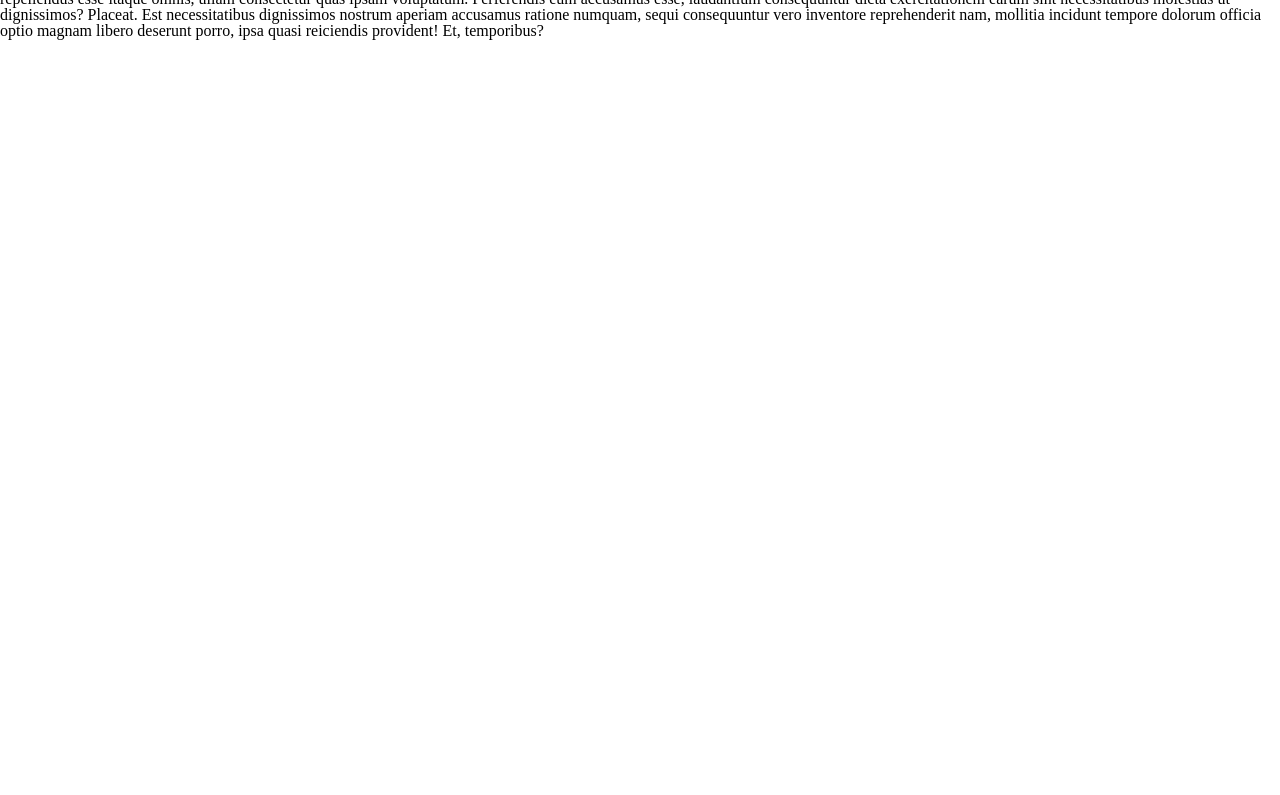
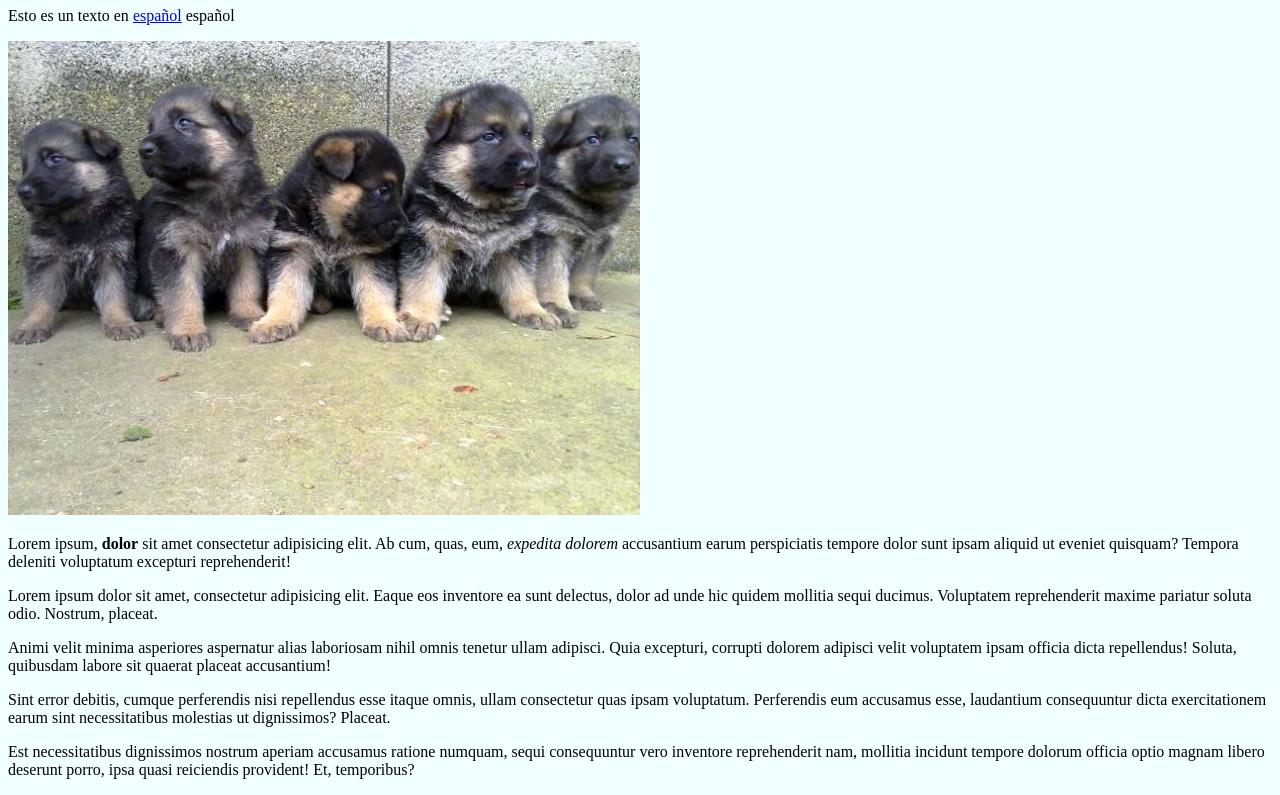
Before and after one commit to soniandrea/front_cife, a plain HTML site: page 02_mas_mundos/index.html in a window 1280 px wide. Shown: the part 73-868 px from the top of the page. Before the commit the page ends 800 px from the top, so only its background shows below. Drawn offline with Linux system fonts and the light colour scheme.

Commit message:
ejercicio 02_mas_mundos

```diff
--- a/02_mas_mundos/index.html
+++ b/02_mas_mundos/index.html
@@ -9,11 +9,14 @@
      <style>
     p {color: rgb(228, 18, 53) }
     </style> -->
+   <!-- Cambia la web y la deja sin estilos
+       <link rel="stylesheet" href="reset.css">  -->
     <link rel="stylesheet" href="style.css">
 </head>
 <body>
     <h1>Hola Mundo</h1>
-    <p>Esto es un texto en español</p>
+    <p>Esto es un texto en <a href="http://www.rae.es/">español</a> español</p>
+    <img src="./assets/cachorro-pastor_aleman.jpg" alt="Cinco cachorros de pastor alemán">
     <p>Lorem ipsum, <strong>dolor</strong> sit amet consectetur adipisicing elit. Ab cum, quas, eum, <em>expedita dolorem</em> accusantium earum perspiciatis tempore dolor sunt ipsam aliquid ut eveniet quisquam? Tempora deleniti voluptatum excepturi reprehenderit!</p>
     <p>Lorem ipsum dolor sit amet, consectetur adipisicing elit. Eaque eos inventore ea sunt delectus, dolor ad unde hic quidem mollitia sequi ducimus. Voluptatem reprehenderit maxime pariatur soluta odio. Nostrum, placeat.</p>
     <p>Animi velit minima asperiores aspernatur alias laboriosam nihil omnis tenetur ullam adipisci. Quia excepturi, corrupti dolorem adipisci velit voluptatem ipsam officia dicta repellendus! Soluta, quibusdam labore sit quaerat placeat accusantium!</p>
--- /dev/null
+++ b/02_mas_mundos/reset.css
@@ -0,0 +1,50 @@
+/* http://meyerweb.com/eric/tools/css/reset/
+   v2.0 | 20110126
+   License: none (public domain)
+*/
+
+html, body, div, span, applet, object, iframe,
+h1, h2, h3, h4, h5, h6, p, blockquote, pre,
+a, abbr, acronym, address, big, cite, code,
+del, dfn, em, img, ins, kbd, q, s, samp,
+small, strike, strong, sub, sup, tt, var,
+b, u, i, center,
+dl, dt, dd, ol, ul, li,
+fieldset, form, label, legend,
+table, caption, tbody, tfoot, thead, tr, th, td,
+article, aside, canvas, details, embed,
+figure, figcaption, footer, header, hgroup,
+menu, nav, output, ruby, section, summary,
+time, mark, audio, video {
+	margin: 0;
+	padding: 0;
+	border: 0;
+	font-size: 100%;
+	font: inherit;
+	vertical-align: baseline;
+}
+/* HTML5 display-role reset for older browsers */
+article, aside, details, figcaption, figure,
+footer, header, hgroup, menu, nav, section {
+	display: block;
+}
+body {
+	line-height: 1;
+}
+ol, ul {
+	list-style: none;
+}
+blockquote, q {
+	quotes: none;
+}
+blockquote:before, blockquote:after,
+q:before, q:after {
+	content: '';
+	content: none;
+}
+table {
+	border-collapse: collapse;
+	border-spacing: 0;
+}
+h1, p {display: inline;
+}
--- a/02_mas_mundos/style.css
+++ b/02_mas_mundos/style.css
@@ -1,50 +1,7 @@
-/* http://meyerweb.com/eric/tools/css/reset/
-   v2.0 | 20110126
-   License: none (public domain)
-*/
-
-html, body, div, span, applet, object, iframe,
-h1, h2, h3, h4, h5, h6, p, blockquote, pre,
-a, abbr, acronym, address, big, cite, code,
-del, dfn, em, img, ins, kbd, q, s, samp,
-small, strike, strong, sub, sup, tt, var,
-b, u, i, center,
-dl, dt, dd, ol, ul, li,
-fieldset, form, label, legend,
-table, caption, tbody, tfoot, thead, tr, th, td,
-article, aside, canvas, details, embed,
-figure, figcaption, footer, header, hgroup,
-menu, nav, output, ruby, section, summary,
-time, mark, audio, video {
-	margin: 0;
-	padding: 0;
-	border: 0;
-	font-size: 100%;
-	font: inherit;
-	vertical-align: baseline;
+body {
+    background-color: azure;
 }
-/* HTML5 display-role reset for older browsers */
-article, aside, details, figcaption, figure,
-footer, header, hgroup, menu, nav, section {
-	display: block;
+/* Esto es para todas las imagenes */
+img {
+    width: 50%
 }
-body {
-	line-height: 1;
-}
-ol, ul {
-	list-style: none;
-}
-blockquote, q {
-	quotes: none;
-}
-blockquote:before, blockquote:after,
-q:before, q:after {
-	content: '';
-	content: none;
-}
-table {
-	border-collapse: collapse;
-	border-spacing: 0;
-}
-h1, p {display: inline;
-}
--- /dev/null
+++ b/03_mi_web/style.css
@@ -0,0 +1,6 @@
+body {
+    background-color: azure; font-family: 'Montserrat', sans-serif;
+}
+img {
+    width: 50%
+}
```
Also changed, not shown: 03_mi_web/index.html (added, +19 -0 lines), 02_mas_mundos/assets/cachorro-pastor_aleman.jpg (added), 03_mi_web/alien.ico (added), 03_mi_web/assets/cachorros-de-pastor-belga.jpg (added), favicon.ico (added), 1 other file.
